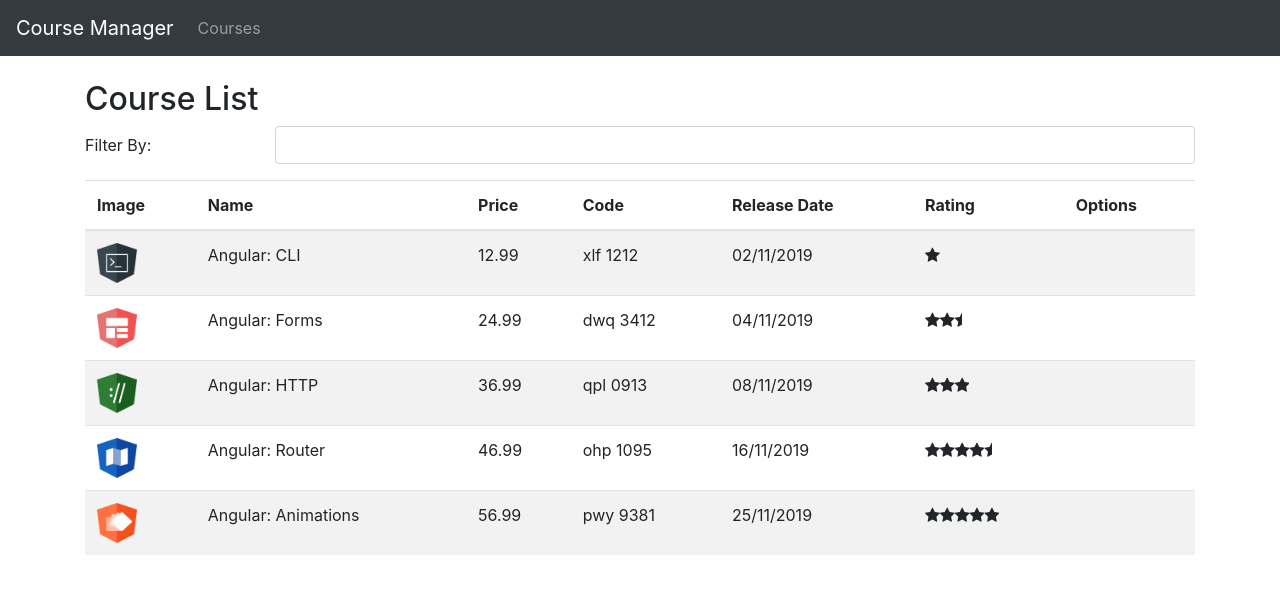
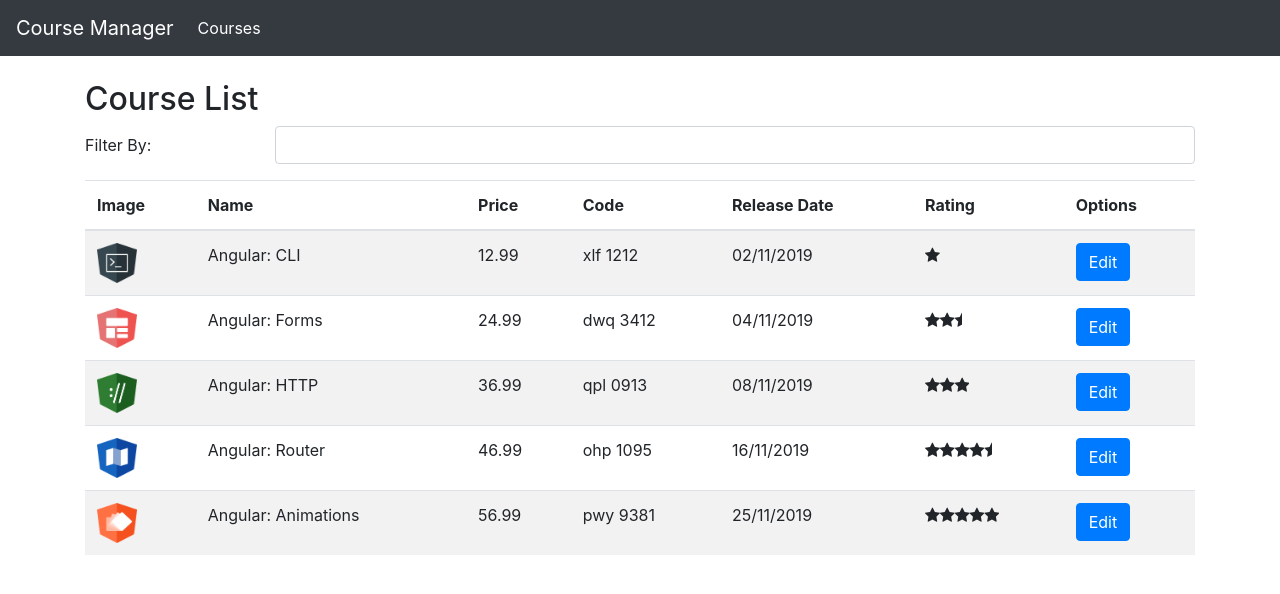
Before and after one commit to alanbritodossantos/angular8-basico, an Angular app in the folder course-manager/: page /courses in a window 1280 px wide. Shown: the top 594 px of the page. Built offline with nearby package versions, Linux system fonts and the light colour scheme.

Commit message:
ativando uma rota atraves de um link

```diff
--- /dev/null
+++ b/course-manager/src/app/courses/course-info.component.html
@@ -0,0 +1 @@
+<h2>Course Id = {{courseId}}</h2>
--- /dev/null
+++ b/course-manager/src/app/courses/course-info.component.ts
@@ -0,0 +1,16 @@
+import { Component, OnInit } from '@angular/core';
+import { ActivatedRoute } from '@angular/router';
+
+@Component({
+    templateUrl:'./course-info.component.html'
+})
+export class CourseInfoComponent implements OnInit {
+
+    courseId:number;
+
+    constructor(private activatedRoute: ActivatedRoute){}
+
+    ngOnInit(): void{
+        this.courseId = +this.activatedRoute.snapshot.paramMap.get('id');
+    }
+}
--- a/course-manager/src/app/courses/couses-list.component.html
+++ b/course-manager/src/app/courses/couses-list.component.html
@@ -35,7 +35,10 @@
       <td>
         <app-star [rating] = "course.rating"></app-star>
       </td>
-      <td></td>
+      <td>
+        <a [routerLink]="['/courses/info', course.id]" class="btn btn-primary">Edit</a>
+
+      </td>
     </tr>
   </tbody>
 </table>
--- a/course-manager/src/app/nav-bar/nav-bar.component.html
+++ b/course-manager/src/app/nav-bar/nav-bar.component.html
@@ -1,5 +1,5 @@
 <nav class="navbar navbar-expand-lg navbar-dark bg-dark">
-  <a href="#" class="navbar-brand">Course Manager</a>
+  <a [routerLink]="['/courses']" class="navbar-brand">Course Manager</a>
 
   <button class="navbar-toggler" type="button" data-toggle="collapse" data-target="#navbarSupportedContent"
       aria-controls="navbarSupportedContent" aria-expanded="false" aria-label="Toggle navigation">
@@ -9,7 +9,7 @@
   <div class="collapse navbar-collapse" id="navbarSupportedContent">
       <ul class="navbar-nav mr-auto">
           <li class="nav-item">
-              <a href="#" class="nav-link">Courses</a>
+              <a [routerLink]="['/courses']" routerLinkActive="active" class="nav-link">Courses</a>
           </li>
       </ul>
   </div>
```
Also changed, not shown: course-manager/src/app/app.module.ts (+6 -1 lines).
